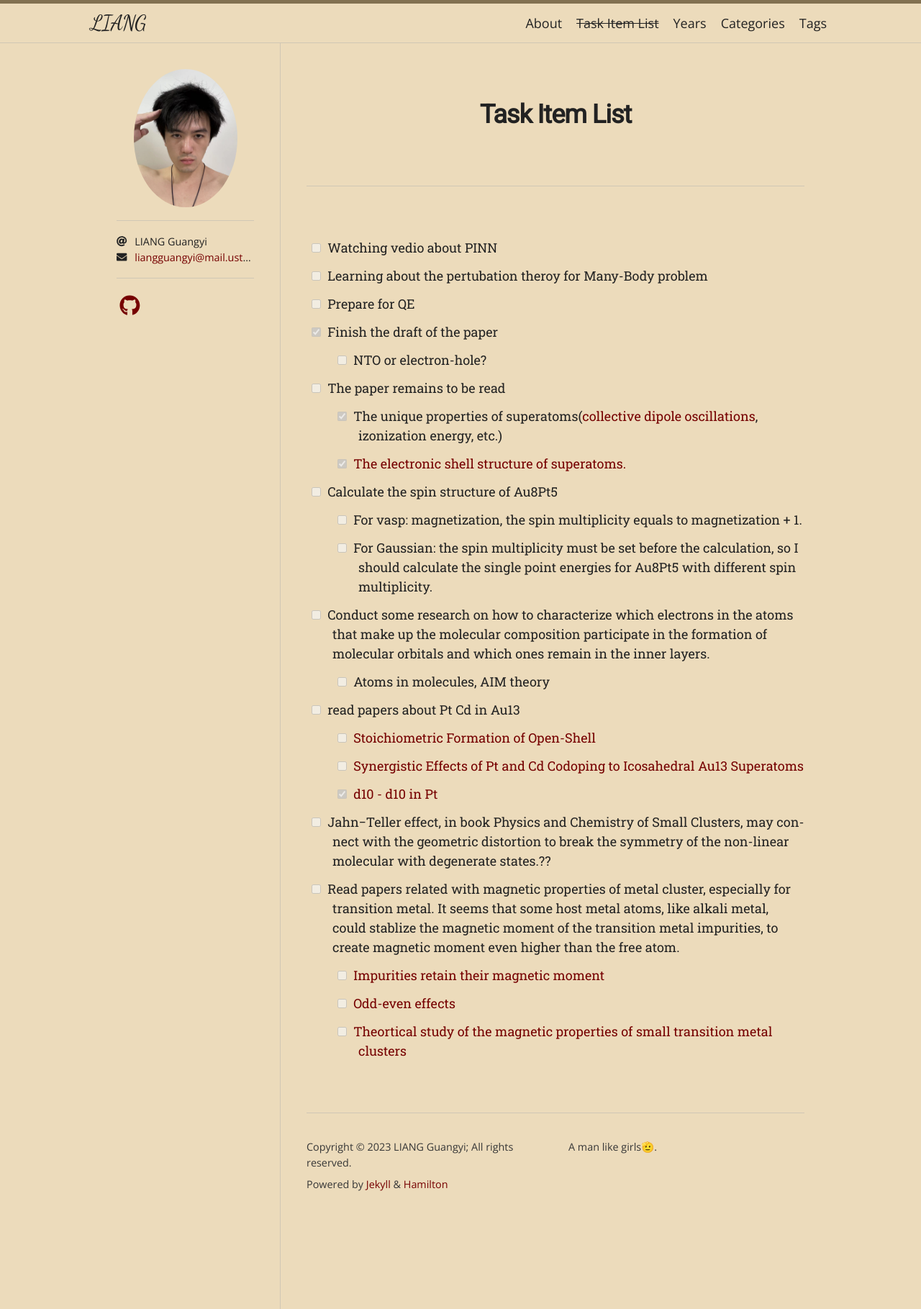
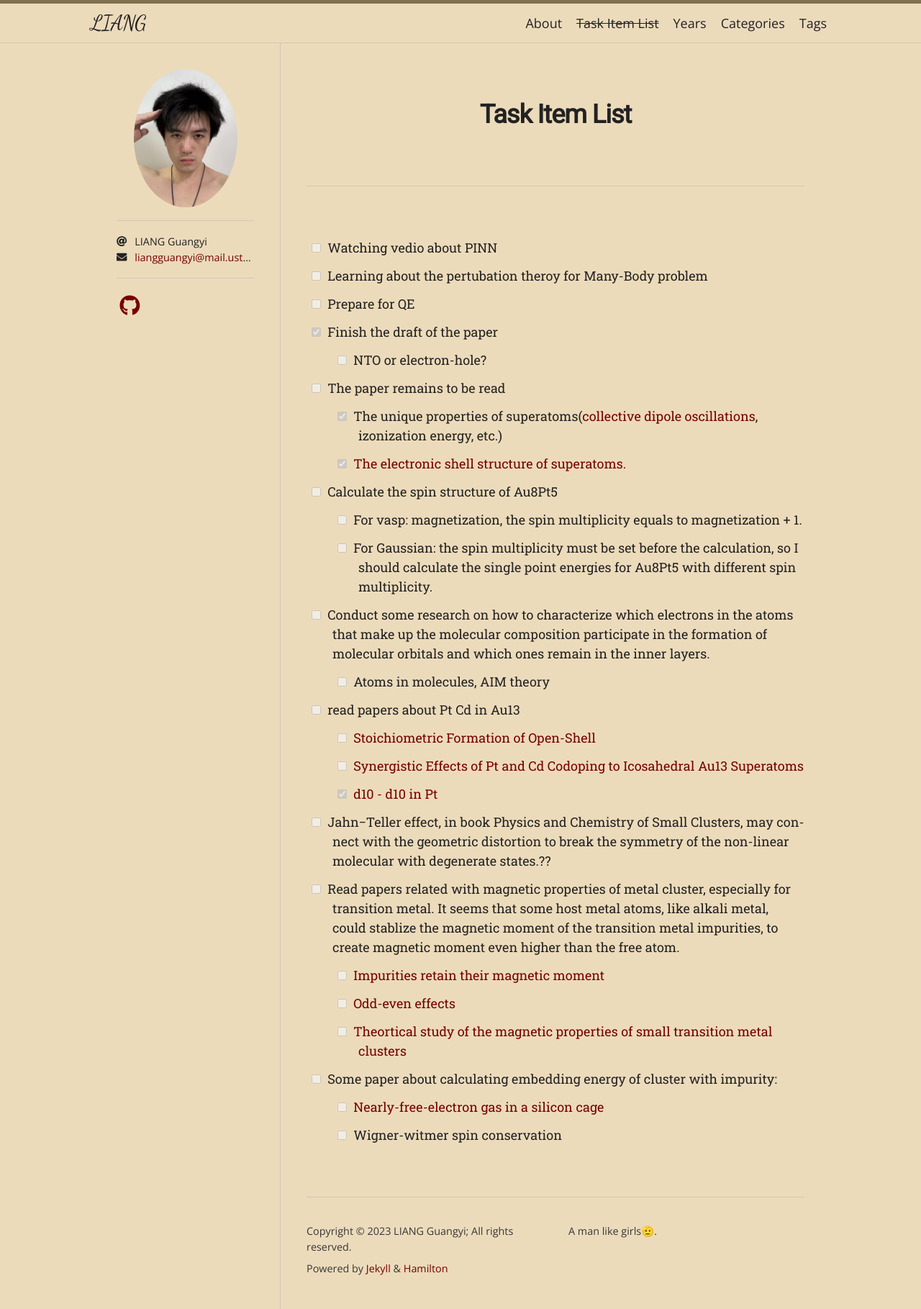
Before and after one commit to liangguangyii/liangguangyii.github.io, a Jekyll site: the page built from todolist.md, in a window 1280 px wide. Shown: the whole page at 72% size. Built offline with Jekyll 4.4.1, drawn with Linux system fonts in a browser that asks for light colours; nearby versions of some CDN libraries; some web fonts are replaced.

Commit message:
update todolist

```diff
--- a/todolist.md
+++ b/todolist.md
@@ -33,3 +33,7 @@ permalink: /todo/
     - [ ] [Impurities retain their magnetic moment](https://journals.aps.org/prl/abstract/10.1103/PhysRevLett.95.253401)
     - [ ] [Odd-even effects](https://journals.aps.org/prb/abstract/10.1103/PhysRevB.71.155412)
     - [ ] [Theortical study of the magnetic properties of small transition metal clusters](https://journals.aps.org/prb/abstract/10.1103/PhysRevB.67.094424)
+
+- [ ] Some paper about calculating embedding energy of cluster with impurity:
+    - [ ] [Nearly-free-electron gas in a silicon cage](https://journals.aps.org/prb/pdf/10.1103/PhysRevB.72.165413)
+    - [ ] Wigner-witmer spin conservation
```
